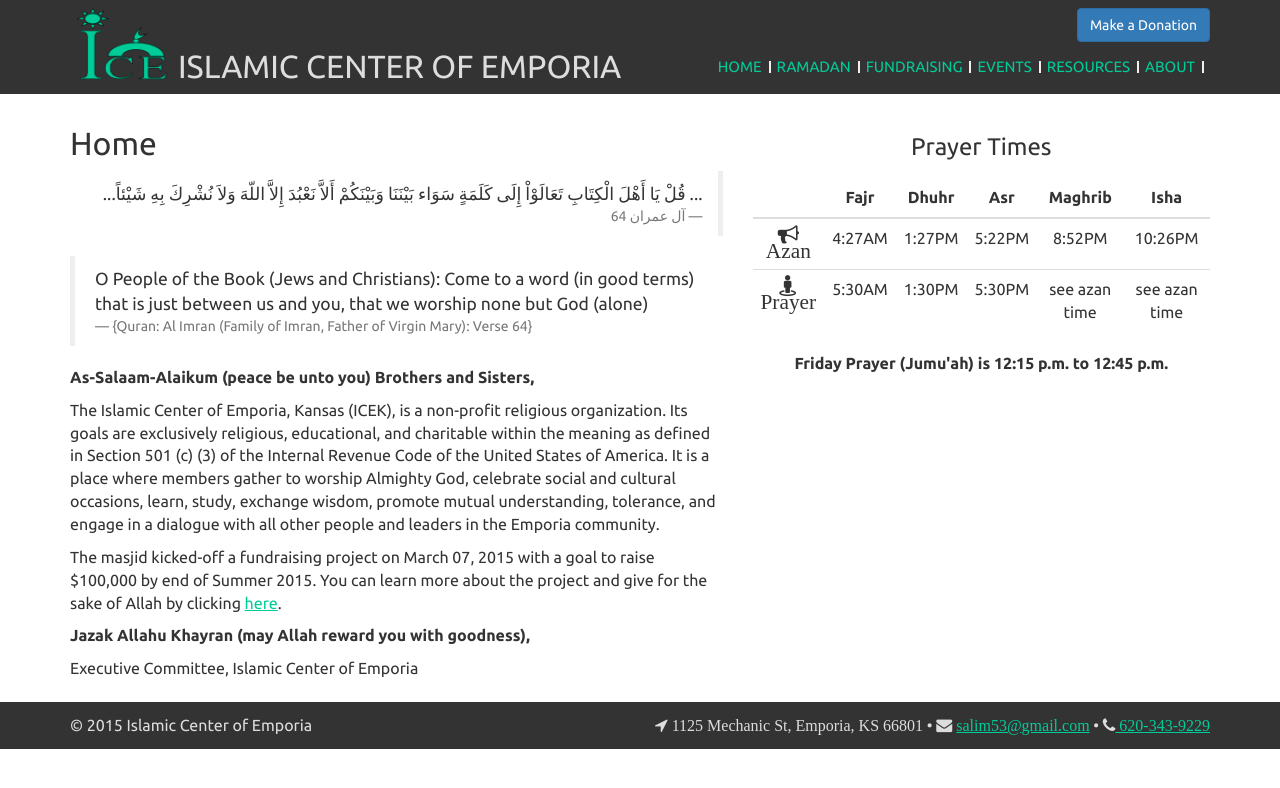
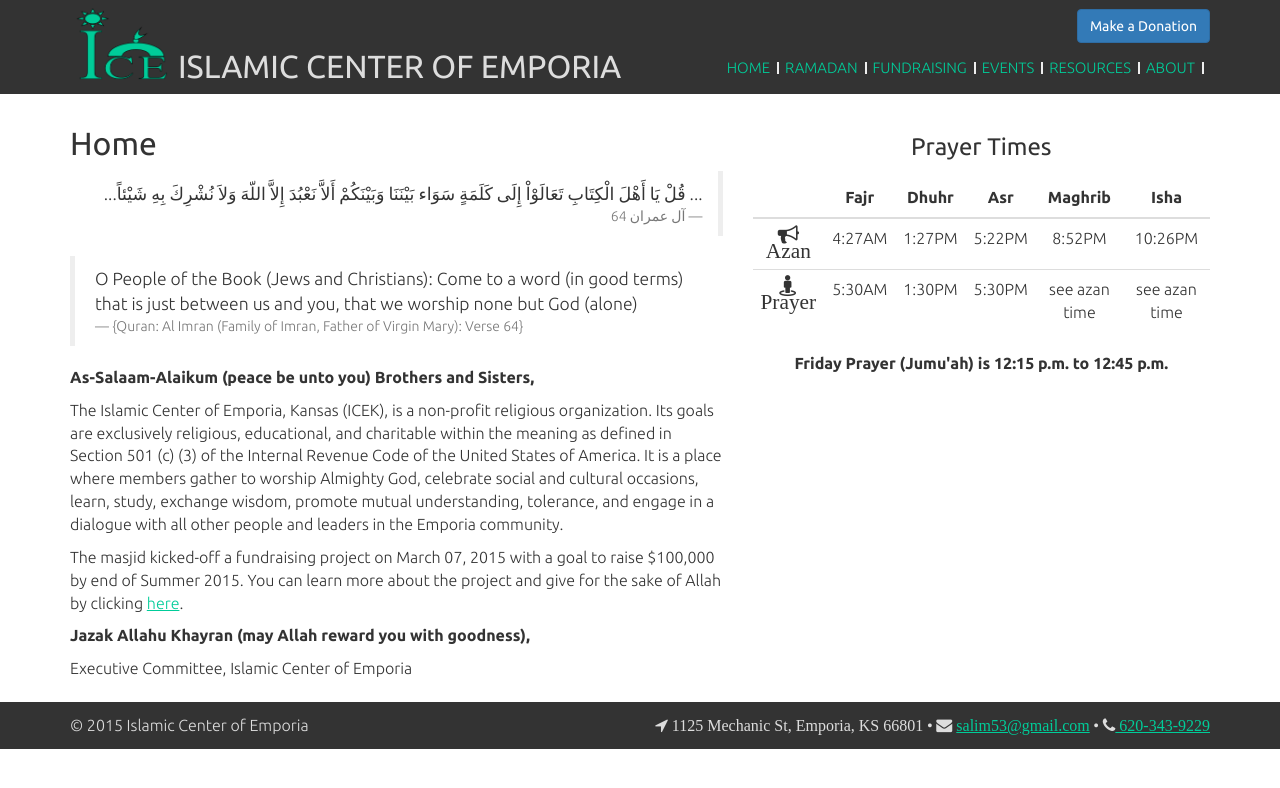
Before and after one commit to fourfridays/fourfridays.github.io, a Jekyll site: the page built from 1-index.html, in a window 1280 px wide. Shown: the top 788 px of the page. Built offline with Jekyll 4.4.1, drawn with Linux system fonts in a browser that asks for light colours; nearby versions of some CDN libraries.

Commit message:
Updated font-weights

```diff
--- a/css/main.scss
+++ b/css/main.scss
@@ -57,6 +57,7 @@
 body {
   font-family: $font-family-sans-serif;
   font-size: $font-size-base;
+  font-weight: 300;
 }
 
 a {
@@ -91,7 +92,7 @@
     bottom: 8px;
   }
   nav {
-    margin-top: 8px;
+    margin-top: 9px;
     a {
       text-decoration: none;
     }
@@ -104,6 +105,7 @@
       margin-right: 1px;
       text-transform: uppercase;
       font-size: 15px;
+      font-weight: 300;
       &.verticalDivider {
         border-right: 2px solid #eee;
         margin: 5px 6px 0;
```
